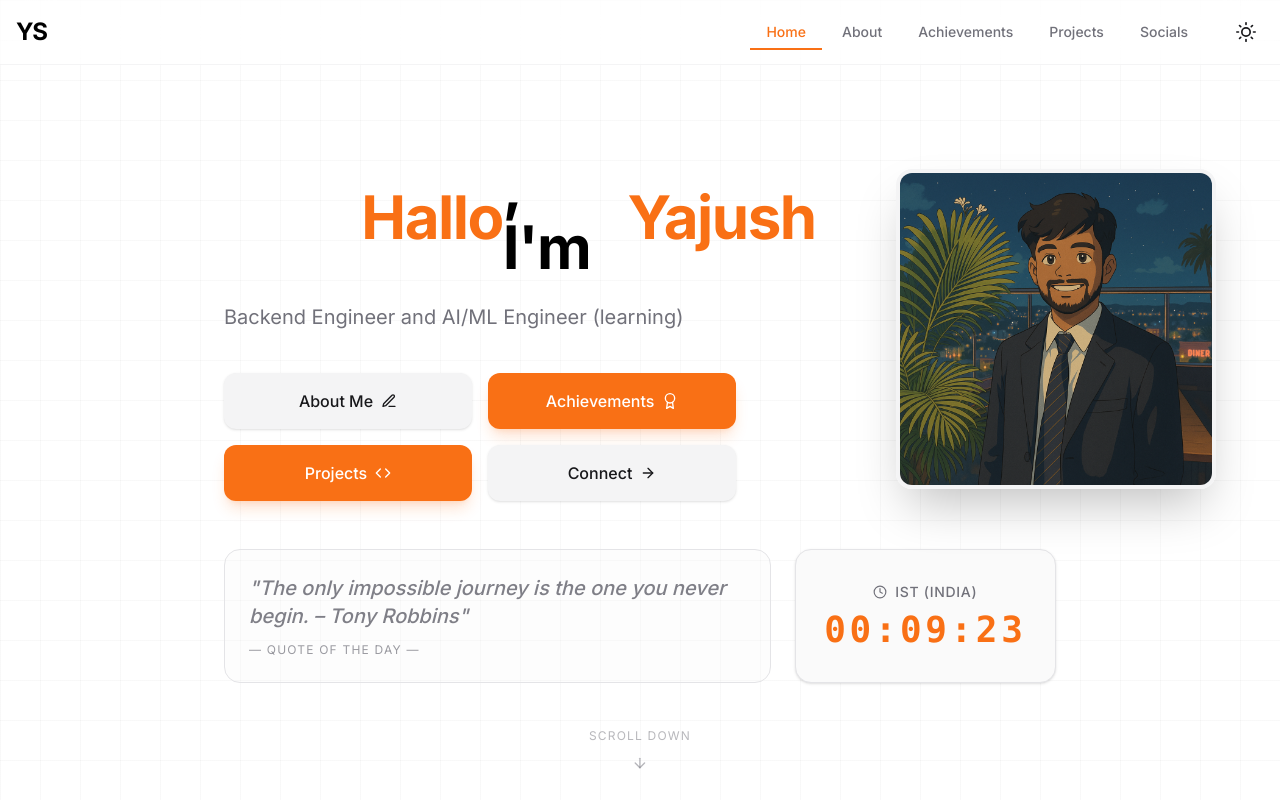
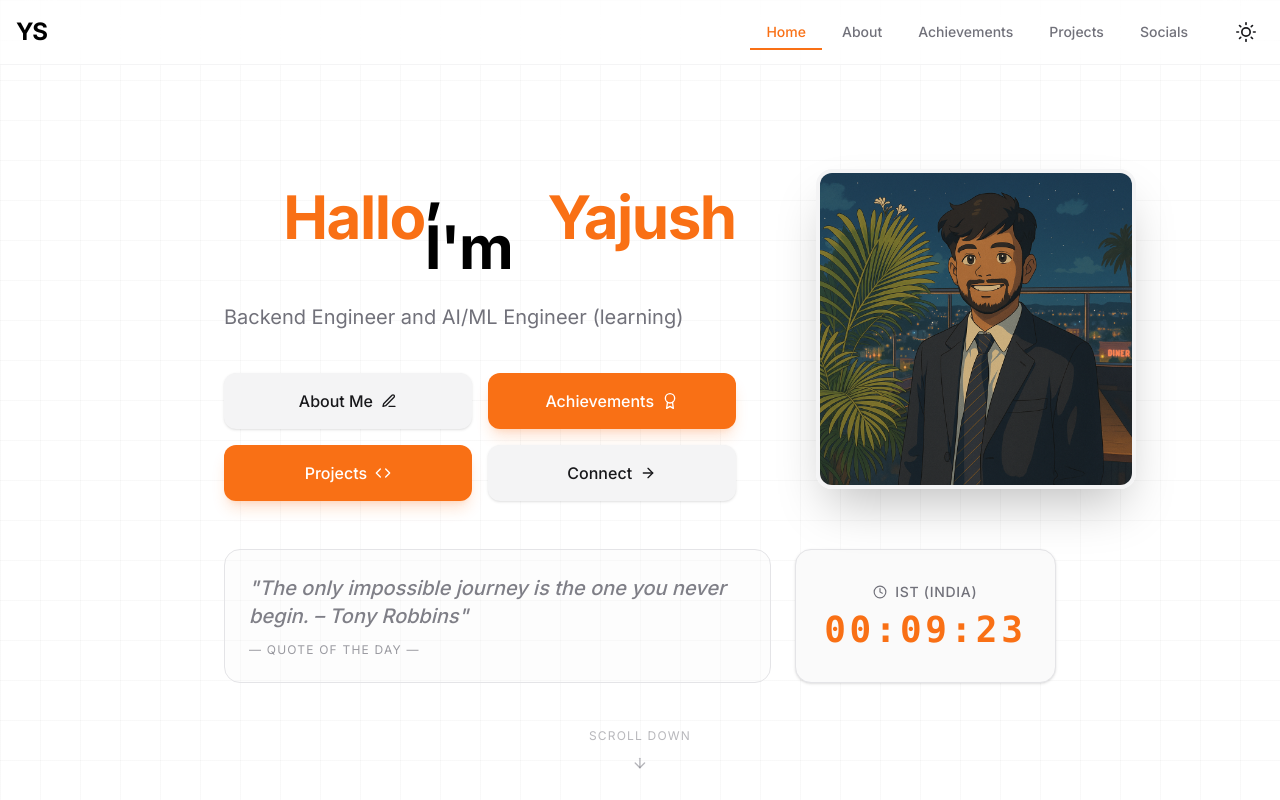
Before and after one commit to Yajush-afk/portfolio-project-yajush, a Next.js app in the folder frontend/: page / in a window 1280 px wide. Shown: the top 800 px of the page. Built offline with nearby package versions, Linux system fonts and the light colour scheme.

Commit message:
refactor: Adjust greeting flipper styling by removing specific class overrides and updating container and text alignment.

```diff
--- a/frontend/src/components/GreetingFlipper.tsx
+++ b/frontend/src/components/GreetingFlipper.tsx
@@ -8,9 +8,9 @@ const greetings = [
     { text: "नमस्ते", lang: "hi" },
     { text: "Hallo", lang: "de" },
     { text: "Hola", lang: "es" },
-    { text: "Bonjour", lang: "fr", className: "text-3xl md:text-5xl" },
-    { text: "こんにちは", lang: "ja", className: "text-2xl md:text-4xl" },
-    { text: "Привет", lang: "ru", className: "text-3xl md:text-5xl" },
+    { text: "Bonjour", lang: "fr" },
+    { text: "こんにちは", lang: "ja" },
+    { text: "Привет", lang: "ru" },
 ];
 
 export default function GreetingFlipper() {
@@ -26,7 +26,7 @@ export default function GreetingFlipper() {
     const currentGreeting = greetings[index];
 
     return (
-        <div className="inline-flex items-center justify-end w-[180px] md:w-[300px]">
+        <span className="inline-block text-right w-[140px] md:w-[220px]">
             <AnimatePresence mode="wait">
                 <motion.span
                     key={currentGreeting.text}
@@ -34,13 +34,13 @@ export default function GreetingFlipper() {
                     animate={{ y: 0, opacity: 1, rotateX: 0 }}
                     exit={{ y: -20, opacity: 0, rotateX: 90 }}
                     transition={{ duration: 0.3, ease: "easeInOut" }}
-                    className={`origin-center text-primary whitespace-nowrap text-right ${currentGreeting.className || ""}`}
+                    className="inline-block origin-center text-primary whitespace-nowrap"
                     style={{ backfaceVisibility: "hidden" }}
                     lang={currentGreeting.lang}
                 >
                     {currentGreeting.text}
                 </motion.span>
             </AnimatePresence>
-        </div>
+        </span>
     );
 }
```
